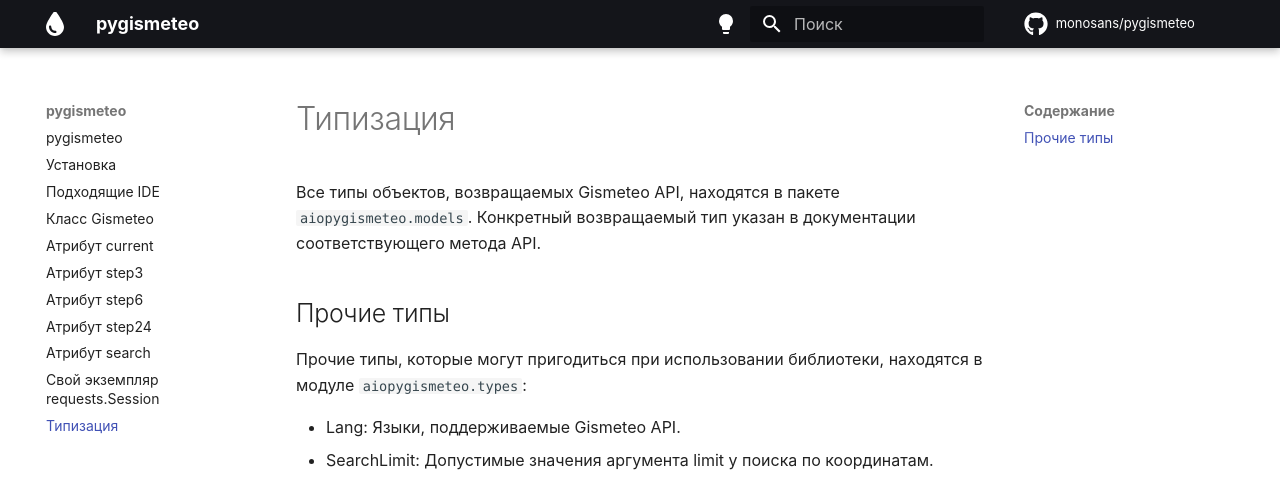
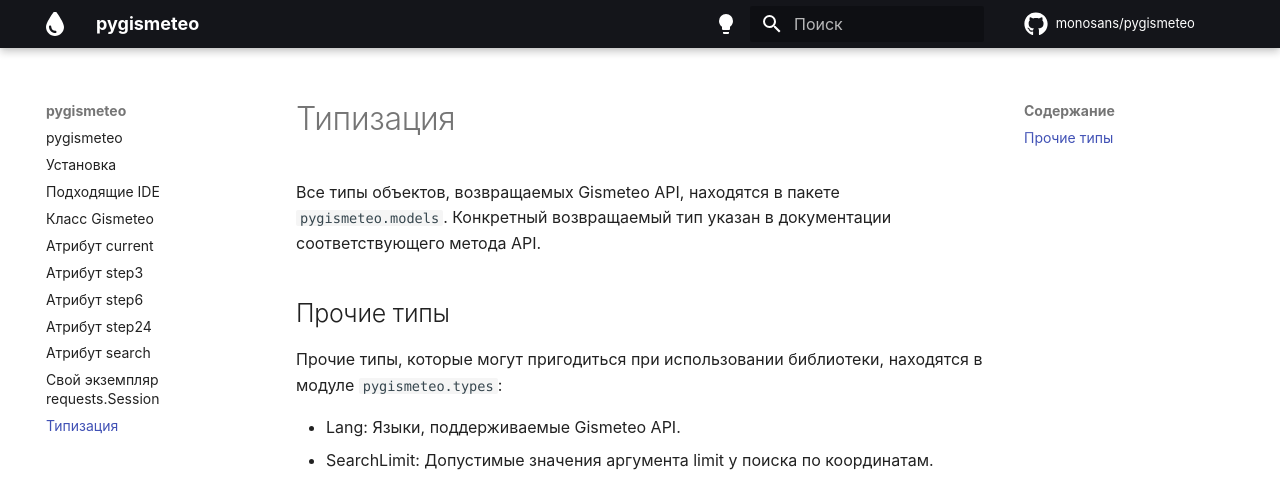
Before and after one commit to monosans/pygismeteo, an MkDocs documentation site: the page built from docs/types.md, in a window 1280 px wide. Shown: the top 483 px of the page. Built offline with MkDocs 1.6.1 and Material for MkDocs 9.7.7, drawn with Linux system fonts in a browser that asks for light colours; comment, search, counter and statistics services are not loaded.

Commit message:
Fix docs

```diff
--- a/docs/types.md
+++ b/docs/types.md
@@ -1,10 +1,10 @@
 # Типизация
 
-Все типы объектов, возвращаемых Gismeteo API, находятся в пакете `aiopygismeteo.models`. Конкретный возвращаемый тип указан в документации соответствующего метода API.
+Все типы объектов, возвращаемых Gismeteo API, находятся в пакете `pygismeteo.models`. Конкретный возвращаемый тип указан в документации соответствующего метода API.
 
 ## Прочие типы
 
-Прочие типы, которые могут пригодиться при использовании библиотеки, находятся в модуле `aiopygismeteo.types`:
+Прочие типы, которые могут пригодиться при использовании библиотеки, находятся в модуле `pygismeteo.types`:
 
 - Lang: Языки, поддерживаемые Gismeteo API.
 - SearchLimit: Допустимые значения аргумента limit у поиска по координатам.
```
Also changed, not shown: docs/current.md (+2 -2 lines).
